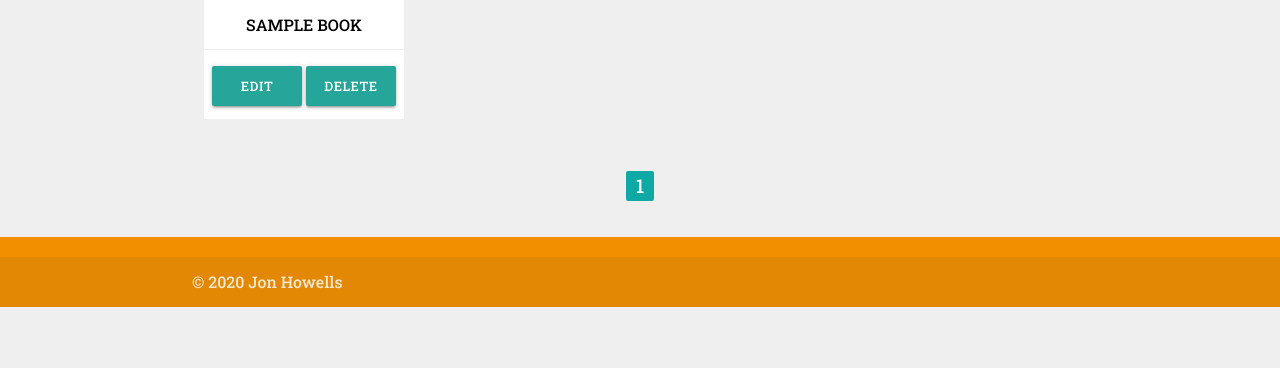
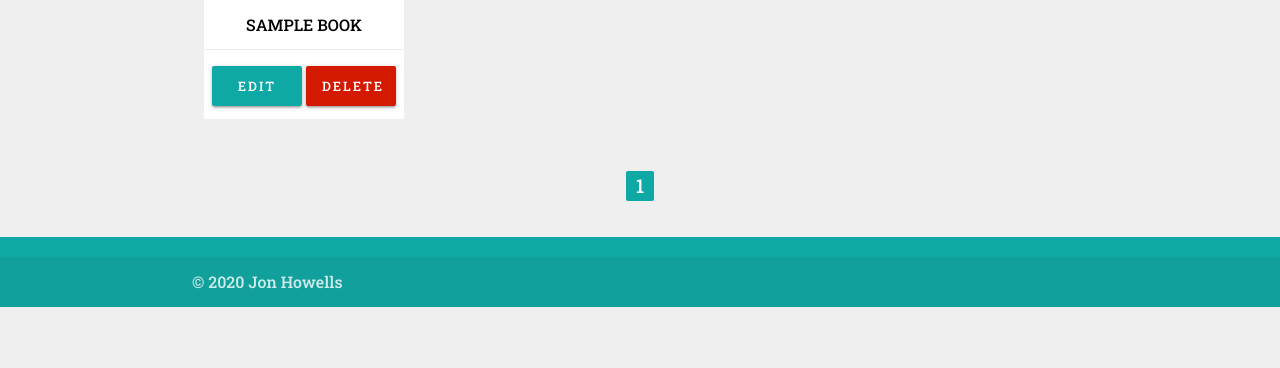
Before and after one commit to Code-Institute-Submissions/HowellsJonathan-justBooks, a Flask app: template templates/manage_books.html in a window 1280 px wide. Shown: the part 432-800 px from the top of the page. Run offline with Flask 2, Linux system fonts and the light colour scheme; the template is opened without the code that fills it: most values are stand-ins (such as "Sample title", 1, 10 or a date in 2020); some libraries are stand-ins or nearby versions; some web fonts are replaced.

Commit message:
Changed colours of button site wide

```diff
--- a/static/css/site_wide.css
+++ b/static/css/site_wide.css
@@ -50,7 +50,7 @@ nav .brand-logo {
 }
 
 .page-footer {
-    background-color: #F18F01;
+    background-color: #0FA9A5;
 }
 
 .base-container {
@@ -83,7 +83,7 @@ nav a {
 }
 
 .btn-custom-alt {
-    background-color: #ca6356;
+    background-color: #d31900;
     letter-spacing: .15em;
 }
 
--- a/templates/bookmarked.html
+++ b/templates/bookmarked.html
@@ -39,7 +39,7 @@
                                 <a class="card-title" href="{{ url_for('get_book', book_id=book._id) }}">{{ book.book_name }}</a>
                             </div>
                             <div class="card-action">
-                                <a href="{{ url_for('remove_bookmark', book_id=book._id )}}" class="btn-small">Remove</a>
+                                <a href="{{ url_for('remove_bookmark', book_id=book._id )}}" class="btn-custom-alt btn-small">Remove</a>
                             </div>
                         </div>
                     </div>
@@ -59,7 +59,7 @@
                             <a class="card-title" href="{{ url_for('get_book', book_id=book._id) }}">{{ book.book_name }}</a>
                         </div>
                         <div class="card-action">
-                            <a href="{{ url_for('remove_bookmark', book_id=book._id )}}" class="btn-small">Remove</a>
+                            <a href="{{ url_for('remove_bookmark', book_id=book._id )}}" class="btn-custom-alt btn-small">Remove</a>
                         </div>
                     </div>
                 </div>
--- a/templates/manage_books.html
+++ b/templates/manage_books.html
@@ -39,8 +39,8 @@
                                 <a class="card-title" href="{{ url_for('get_book', book_id=book._id) }}">{{ book.book_name }}</a>
                             </div>
                             <div class="card-action">
-                                <a href="{{ url_for('edit_book', book_id=book._id )}}" class="btn-small">Edit</a>
-                                <a href="{{ url_for('delete_book', book_id=book._id )}}" class="btn-small">Delete</a>
+                                <a href="{{ url_for('edit_book', book_id=book._id )}}" class="btn-custom btn-small">Edit</a>
+                                <a href="{{ url_for('delete_book', book_id=book._id )}}" class="btn-custom-alt btn-small">Delete</a>
                             </div>
                         </div>
                     </div>
@@ -60,8 +60,8 @@
                             <a class="card-title" href="{{ url_for('get_book', book_id=book._id) }}">{{ book.book_name }}</a>
                         </div>
                         <div class="card-action">
-                            <a href="{{ url_for('edit_book', book_id=book._id )}}" class="btn-small">Edit</a>
-                            <a href="{{ url_for('delete_book', book_id=book._id )}}" class="btn-small">Delete</a>
+                            <a href="{{ url_for('edit_book', book_id=book._id )}}" class="btn-custom btn-small">Edit</a>
+                            <a href="{{ url_for('delete_book', book_id=book._id )}}" class="btn-custom-alt btn-small">Delete</a>
                         </div>
                     </div>
                 </div>
```
